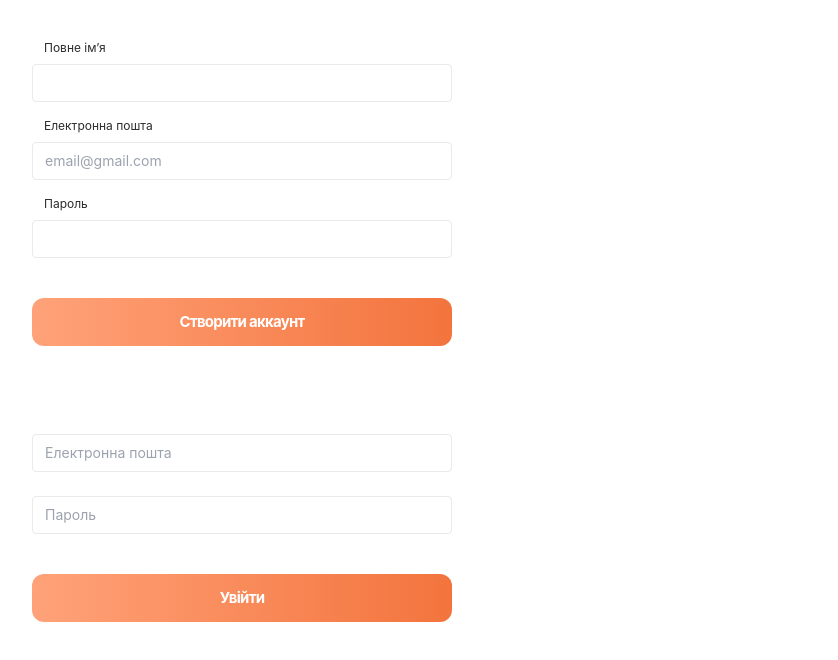
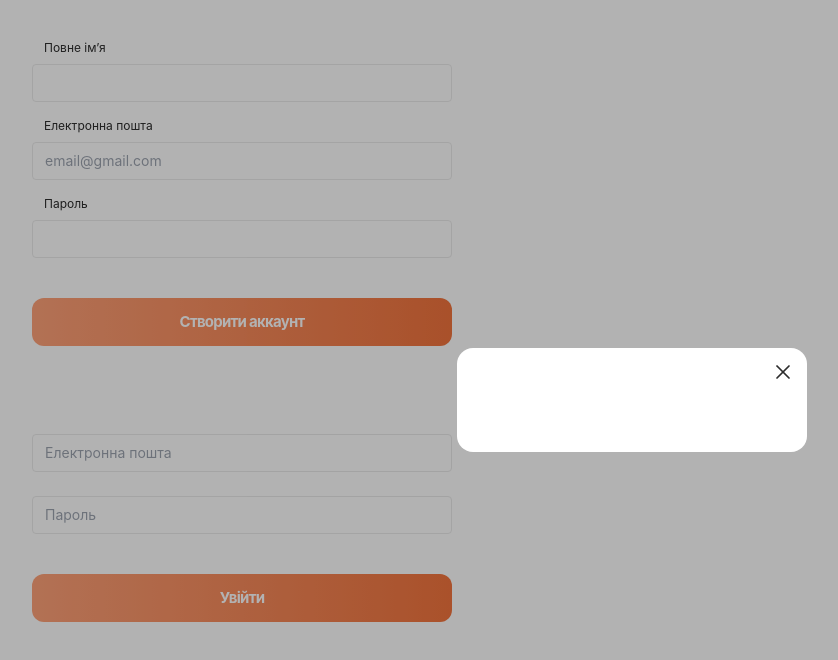
Before and after one commit to direct66612/it-traveller, a Vue app: page / in a window 1280 px wide. Shown: the top 660 px of the page, without its empty margins (8-846 px from the left). Built offline with nearby package versions, Linux system fonts and the light colour scheme.

Commit message:
add modal

```diff
--- a/src/App.vue
+++ b/src/App.vue
@@ -1,9 +1,11 @@
 <script setup>
 import LoginForm from "./components/Auth/LoginForm/LoginForm.vue";
 import RegistrationForm from "./components/Auth/RegistrationForm/RegistrationForm.vue";
+import IModal from "./components/IModal/IModal.vue";
 </script>
 
 <template>
   <RegistrationForm @submit="console.log" />
   <LoginForm @submit="console.log" />
+  <IModal />
 </template>
--- /dev/null
+++ b/src/components/IModal/IModal.vue
@@ -0,0 +1,17 @@
+<script setup>
+import CrossIcon from "../icons/CrossIcon.vue";
+</script>
+
+<template>
+  <div
+    class="flex w-full h-full fixed top-0 left-0 overflow-auto bg-[rgba(0,0,0,0.3)]"
+  >
+    <div
+      class="relative bg-white min-w-[350px] m-auto text-black rounded-2xl p-10"
+    >
+      <button>
+        <CrossIcon class="absolute right-3 top-3 w-6 h-6" />
+      </button>
+    </div>
+  </div>
+</template>
--- /dev/null
+++ b/src/components/icons/CrossIcon.vue
@@ -0,0 +1,23 @@
+<template>
+  <svg
+    xmlns="http://www.w3.org/2000/svg"
+    width="28"
+    height="28"
+    viewBox="0 0 28 28"
+    fill="none"
+    stroke="currentColor"
+  >
+    <path
+      d="M21 7L7 21"
+      stroke-width="2"
+      stroke-linecap="round"
+      stroke-linejoin="round"
+    />
+    <path
+      d="M7 7L21 21"
+      stroke-width="2"
+      stroke-linecap="round"
+      stroke-linejoin="round"
+    />
+  </svg>
+</template>
--- a/tailwind.config.js
+++ b/tailwind.config.js
@@ -5,8 +5,8 @@ module.exports = {
     extend: {
       colors: {
         primary: "#F3743D",
-        primary: "#F3743D",
         gray: "#939393",
+        black: "#2C2C2C",
       },
     },
   },
```
Also changed, not shown: 1 other file (tests, documents, lock files or other folders).
